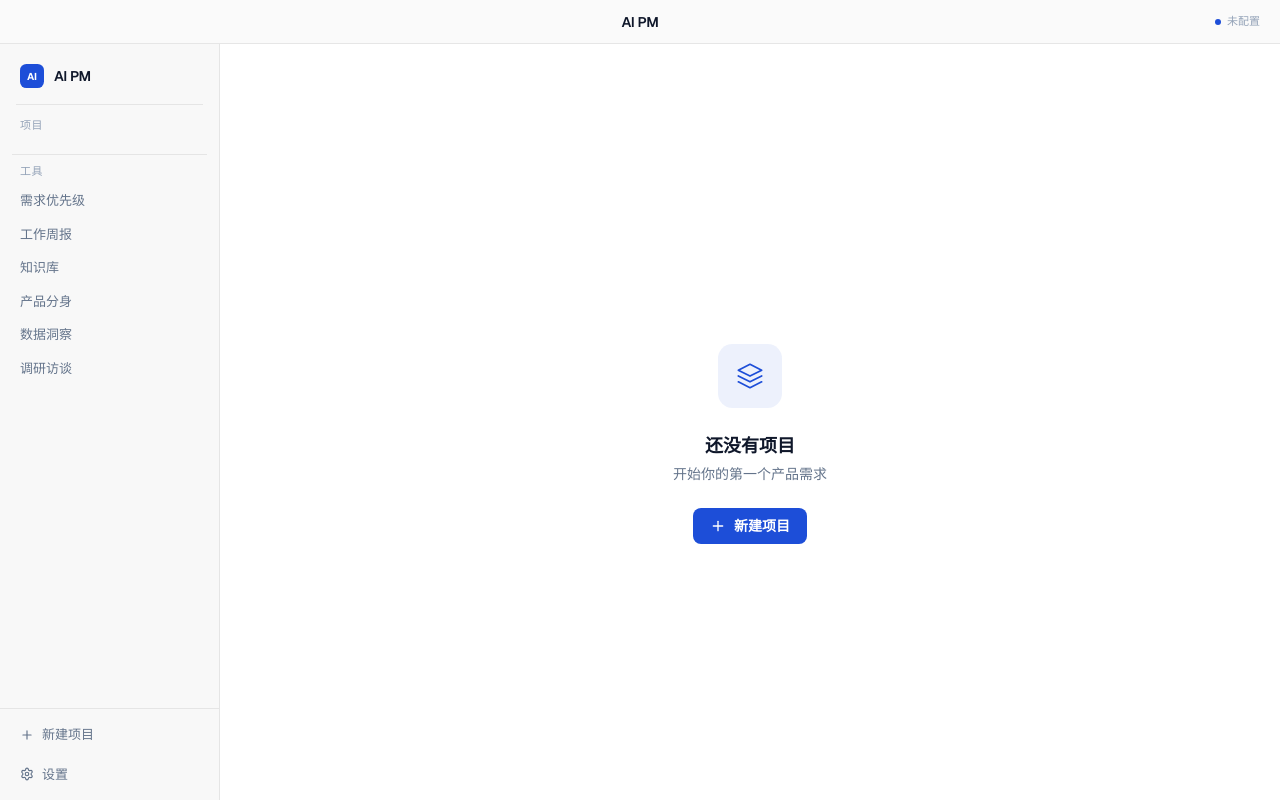
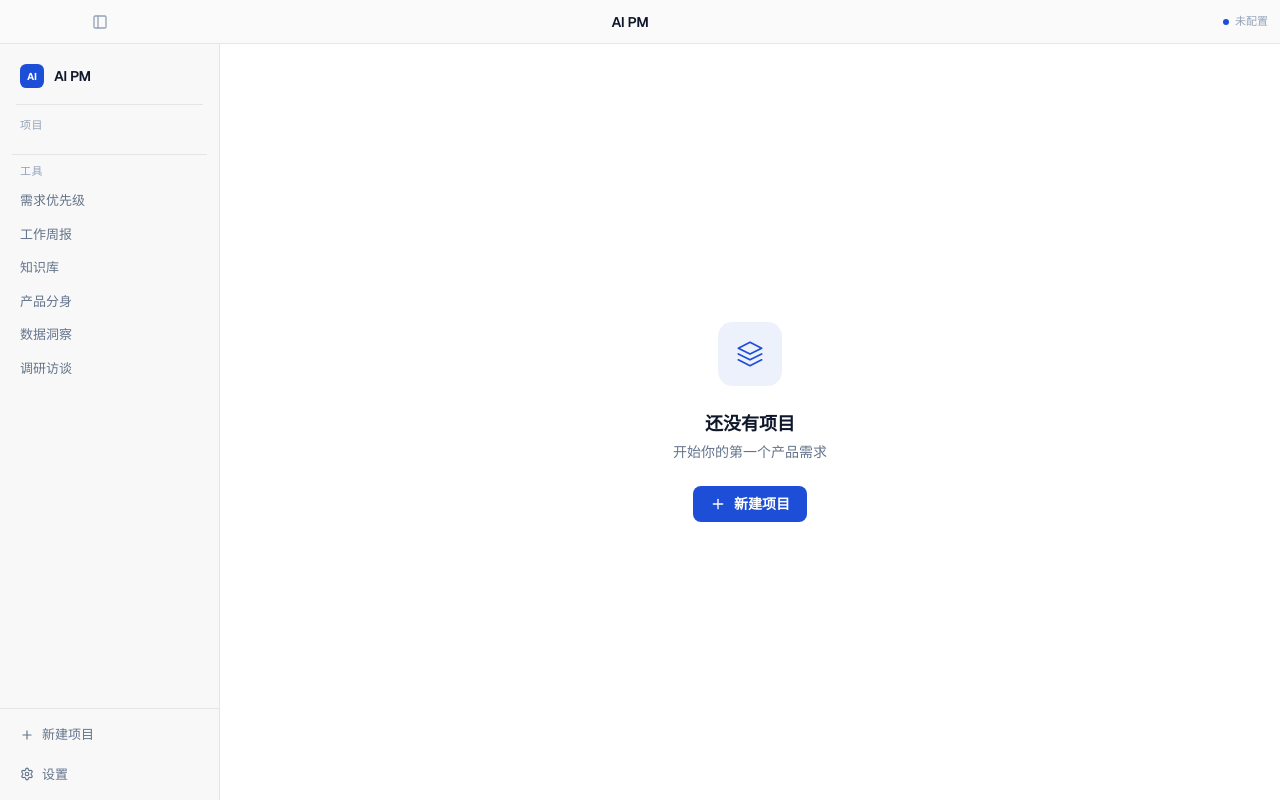
Before and after one commit to K3tty5555/AI_PM, a React (Vite) app in the folder app/: page / in a window 1280 px wide. Built offline with nearby package versions, Linux system fonts and the light colour scheme.

Commit message:
feat: sidebar collapse/expand toggle — TitleBar PanelLeft button, CSS slide animation, unified router under AppLayout

```diff
--- a/app/src/components/layout/Sidebar.tsx
+++ b/app/src/components/layout/Sidebar.tsx
@@ -18,6 +18,7 @@ export interface SidebarPhase {
 }
 
 interface SidebarProps {
+  open: boolean
   // Dashboard context
   projects: SidebarProject[]
   activeProjectId?: string
@@ -71,6 +72,7 @@ function PhaseStatusIcon({ status }: { status: SidebarPhase["status"] }) {
 }
 
 function Sidebar({
+  open,
   projects,
   activeProjectId,
   onNewProject,
@@ -98,7 +100,12 @@ function Sidebar({
         "border-r border-[var(--border)]",
         "bg-[var(--bg-sidebar)] backdrop-blur-[20px]",
       )}
-      style={{ WebkitBackdropFilter: "blur(20px)" } as CSSProperties}
+      style={{
+        WebkitBackdropFilter: "blur(20px)",
+        transform: open ? "translateX(0)" : "translateX(-100%)",
+        transition: "transform 250ms cubic-bezier(0.4, 0, 0.2, 1)",
+        visibility: open ? "visible" : "hidden",
+      } as CSSProperties}
     >
       {/* App logo */}
       <button
--- a/app/src/components/layout/SidebarShell.tsx
+++ b/app/src/components/layout/SidebarShell.tsx
@@ -18,7 +18,7 @@ const PHASE_LABELS: Record<string, string> = {
   review: "需求评审",
 }
 
-function SidebarShell() {
+function SidebarShell({ open }: { open: boolean }) {
   const [projects, setProjects] = useState<SidebarProject[]>([])
   const [dialogOpen, setDialogOpen] = useState(false)
   const [projectName, setProjectName] = useState<string | undefined>()
@@ -93,6 +93,7 @@ function SidebarShell() {
   return (
     <>
       <Sidebar
+        open={open}
         projects={projects}
         activeProjectId={activeProjectId}
         onNewProject={handleNewProject}
--- a/app/src/components/layout/TitleBar.tsx
+++ b/app/src/components/layout/TitleBar.tsx
@@ -1,10 +1,16 @@
 import type { CSSProperties } from "react"
 import { useState, useEffect } from "react"
 import { useNavigate } from "react-router-dom"
+import { PanelLeft } from "lucide-react"
 import { cn } from "@/lib/utils"
 import { api } from "@/lib/tauri-api"
 
-export function TitleBar() {
+interface TitleBarProps {
+  sidebarOpen: boolean
+  onToggleSidebar: () => void
+}
+
+export function TitleBar({ sidebarOpen, onToggleSidebar }: TitleBarProps) {
   const navigate = useNavigate()
   const [apiReady, setApiReady] = useState<boolean | null>(null)
 
@@ -17,11 +23,27 @@ export function TitleBar() {
   return (
     <header
       data-tauri-drag-region
-      className="flex h-11 shrink-0 select-none items-center justify-between border-b border-[var(--border)] bg-[rgba(250,250,250,0.9)] backdrop-blur-sm px-5"
+      className="flex h-11 shrink-0 select-none items-center justify-between border-b border-[var(--border)] bg-[rgba(250,250,250,0.9)] backdrop-blur-sm px-3"
       style={{ WebkitAppRegion: "drag" } as CSSProperties}
     >
-      {/* macOS traffic lights space */}
-      <div className="w-[72px]" data-tauri-drag-region />
+      {/* Left: macOS traffic lights space + sidebar toggle */}
+      <div
+        className="flex items-center gap-1"
+        style={{ WebkitAppRegion: "no-drag" } as CSSProperties}
+      >
+        {/* macOS traffic lights take ~72px */}
+        <div className="w-[72px]" data-tauri-drag-region />
+        <button
+          onClick={onToggleSidebar}
+          title={sidebarOpen ? "收起侧边栏" : "展开侧边栏"}
+          className={cn(
+            "flex items-center justify-center size-6 rounded-md transition-colors duration-150",
+            "text-[var(--text-tertiary)] hover:text-[var(--text-primary)] hover:bg-[var(--hover-bg)]"
+          )}
+        >
+          <PanelLeft className="size-4" />
+        </button>
+      </div>
 
       {/* Brand */}
       <button
@@ -35,7 +57,7 @@ export function TitleBar() {
 
       {/* API status indicator */}
       <div
-        className="flex w-[72px] items-center justify-end"
+        className="flex w-[120px] items-center justify-end"
         style={{ WebkitAppRegion: "no-drag" } as CSSProperties}
       >
         {apiReady !== null && (
--- a/app/src/layouts/AppLayout.tsx
+++ b/app/src/layouts/AppLayout.tsx
@@ -1,20 +1,32 @@
 import type { CSSProperties } from "react"
+import { useState } from "react"
 import { Outlet } from "react-router-dom"
 import { SidebarShell } from "@/components/layout/SidebarShell"
 import { TitleBar } from "@/components/layout/TitleBar"
 
 export function AppLayout() {
+  const [sidebarOpen, setSidebarOpen] = useState(() => {
+    const stored = localStorage.getItem("sidebar-open")
+    return stored === null ? true : stored === "true"
+  })
+
+  const toggleSidebar = () => {
+    setSidebarOpen((prev) => {
+      const next = !prev
+      localStorage.setItem("sidebar-open", String(next))
+      return next
+    })
+  }
+
   return (
     <div className="flex h-screen flex-col overflow-hidden bg-[var(--background)]">
-      <TitleBar />
-      {/* Sidebar is fixed so backdrop-filter blurs the scrolling content behind it */}
-      <SidebarShell />
+      <TitleBar sidebarOpen={sidebarOpen} onToggleSidebar={toggleSidebar} />
+      <SidebarShell open={sidebarOpen} />
       <main
-        className="flex-1 overflow-y-auto p-8"
+        className="min-h-0 flex-1 overflow-y-auto p-8"
         style={{
-          marginLeft: 220,
-          marginTop: 44,
-          height: "calc(100vh - 44px)",
+          marginLeft: sidebarOpen ? 220 : 0,
+          transition: "margin-left 250ms cubic-bezier(0.4, 0, 0.2, 1)",
           scrollbarWidth: "none",
           msOverflowStyle: "none",
         } as CSSProperties}
--- a/app/src/layouts/ProjectLayout.tsx
+++ b/app/src/layouts/ProjectLayout.tsx
@@ -1,17 +1,2 @@
-import { Outlet } from "react-router-dom"
-import { TitleBar } from "@/components/layout/TitleBar"
-import { SidebarShell } from "@/components/layout/SidebarShell"
-
-export function ProjectLayout() {
-  return (
-    <div className="flex h-screen flex-col overflow-hidden">
-      <TitleBar />
-      <div className="flex flex-1 overflow-hidden">
-        <SidebarShell />
-        <main className="flex-1 overflow-y-auto p-8">
-          <Outlet />
-        </main>
-      </div>
-    </div>
-  )
-}
+// Consolidated into AppLayout — kept for backwards compatibility
+export { AppLayout as ProjectLayout } from "./AppLayout"
--- a/app/src/layouts/ToolsLayout.tsx
+++ b/app/src/layouts/ToolsLayout.tsx
@@ -1,17 +1,2 @@
-import { Outlet } from "react-router-dom"
-import { TitleBar } from "@/components/layout/TitleBar"
-import { SidebarShell } from "@/components/layout/SidebarShell"
-
-export function ToolsLayout() {
-  return (
-    <div className="flex h-screen flex-col overflow-hidden">
-      <TitleBar />
-      <div className="flex flex-1 overflow-hidden">
-        <SidebarShell />
-        <main className="flex-1 overflow-y-auto p-8">
-          <Outlet />
-        </main>
-      </div>
-    </div>
-  )
-}
+// Consolidated into AppLayout — kept for backwards compatibility
+export { AppLayout as ToolsLayout } from "./AppLayout"
--- a/app/src/router.tsx
+++ b/app/src/router.tsx
@@ -1,7 +1,5 @@
 import { createBrowserRouter } from "react-router-dom"
 import { AppLayout } from "./layouts/AppLayout"
-import { ProjectLayout } from "./layouts/ProjectLayout"
-import { ToolsLayout } from "./layouts/ToolsLayout"
 import { DashboardPage } from "./pages/Dashboard"
 import { SettingsPage } from "./pages/Settings"
 import { RequirementPage } from "./pages/project/Requirement"
@@ -20,42 +18,23 @@ import { ToolInterviewPage } from "./pages/tools/Interview"
 
 export const router = createBrowserRouter([
   {
-    path: "/",
     element: <AppLayout />,
     children: [
-      { index: true, element: <DashboardPage /> },
-    ],
-  },
-  {
-    path: "/settings",
-    element: <ToolsLayout />,
-    children: [
-      { index: true, element: <SettingsPage /> },
-    ],
-  },
-  {
-    path: "/project/:id",
-    element: <ProjectLayout />,
-    children: [
-      { path: "requirement", element: <RequirementPage /> },
-      { path: "analysis", element: <AnalysisPage /> },
-      { path: "research", element: <ResearchPage /> },
-      { path: "stories", element: <StoriesPage /> },
-      { path: "prd", element: <PrdPage /> },
-      { path: "prototype", element: <PrototypePage /> },
-      { path: "review", element: <ReviewPage /> },
-    ],
-  },
-  {
-    path: "/tools",
-    element: <ToolsLayout />,
-    children: [
-      { path: "priority",  element: <ToolPriorityPage /> },
-      { path: "weekly",    element: <ToolWeeklyPage /> },
-      { path: "knowledge", element: <ToolKnowledgePage /> },
-      { path: "persona",   element: <ToolPersonaPage /> },
-      { path: "data",      element: <ToolDataPage /> },
-      { path: "interview", element: <ToolInterviewPage /> },
+      { path: "/",         element: <DashboardPage /> },
+      { path: "/settings", element: <SettingsPage /> },
+      { path: "/project/:id/requirement", element: <RequirementPage /> },
+      { path: "/project/:id/analysis",    element: <AnalysisPage /> },
+      { path: "/project/:id/research",    element: <ResearchPage /> },
+      { path: "/project/:id/stories",     element: <StoriesPage /> },
+      { path: "/project/:id/prd",         element: <PrdPage /> },
+      { path: "/project/:id/prototype",   element: <PrototypePage /> },
+      { path: "/project/:id/review",      element: <ReviewPage /> },
+      { path: "/tools/priority",          element: <ToolPriorityPage /> },
+      { path: "/tools/weekly",            element: <ToolWeeklyPage /> },
+      { path: "/tools/knowledge",         element: <ToolKnowledgePage /> },
+      { path: "/tools/persona",           element: <ToolPersonaPage /> },
+      { path: "/tools/data",              element: <ToolDataPage /> },
+      { path: "/tools/interview",         element: <ToolInterviewPage /> },
     ],
   },
 ])
```
